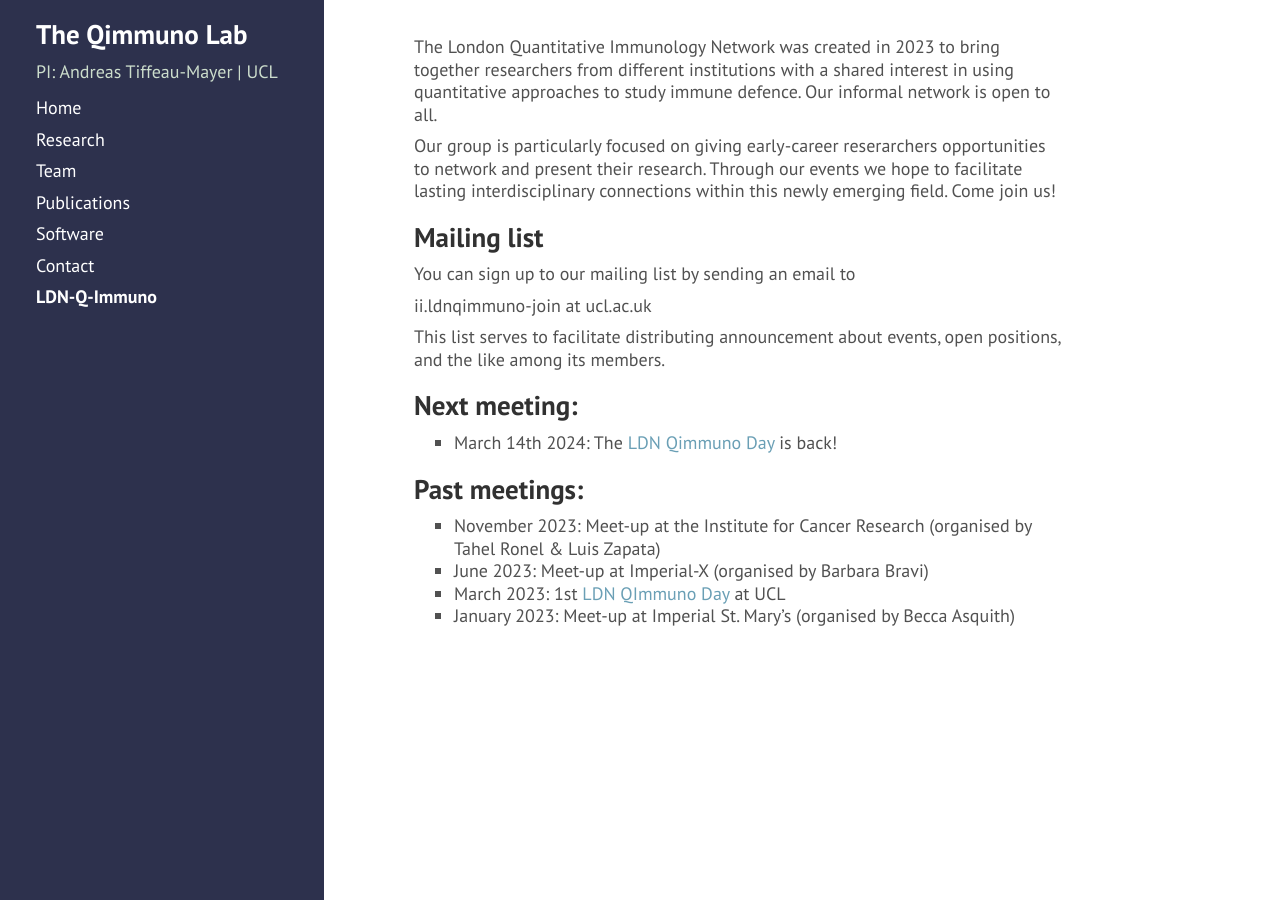
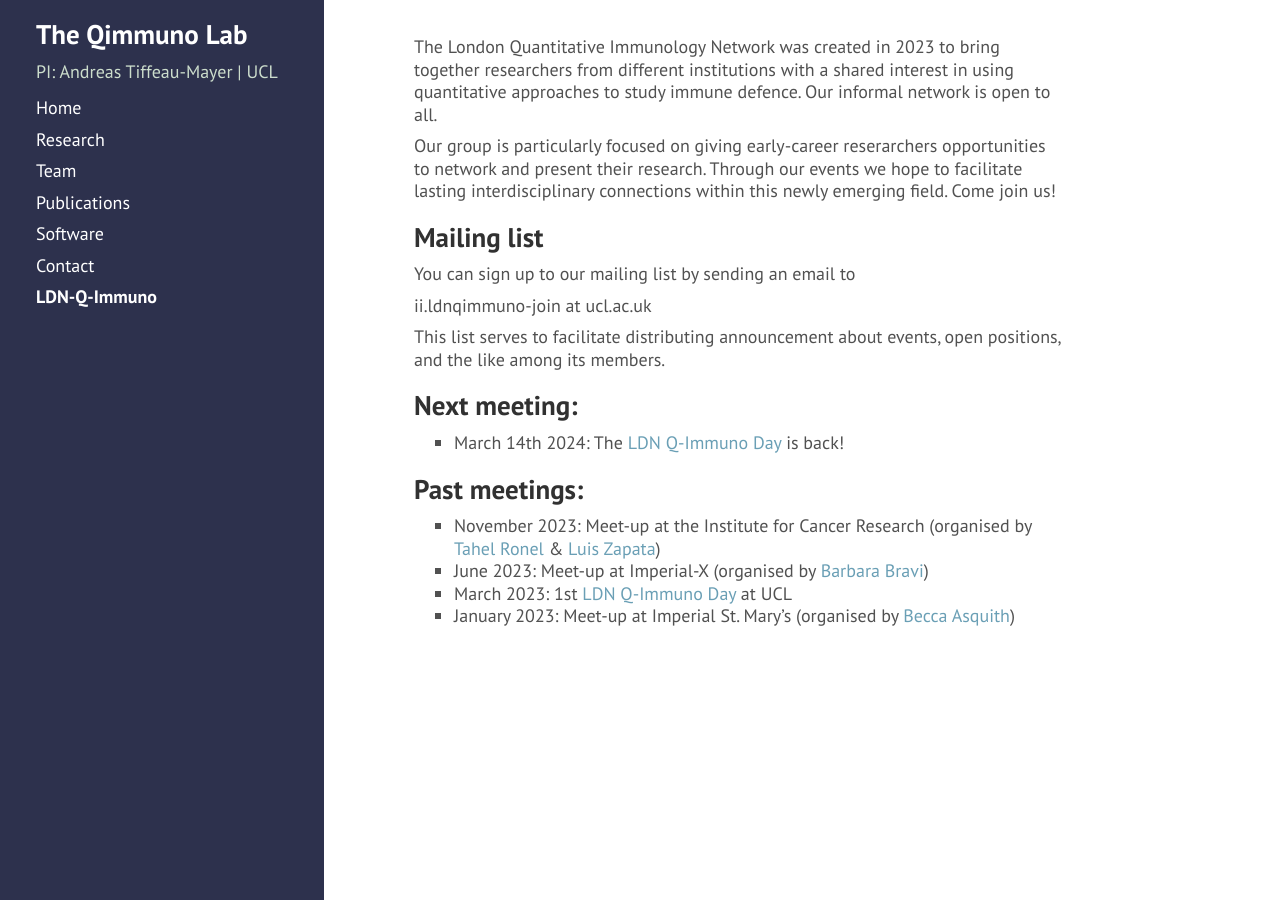
Before and after one commit to andim/andim.github.io, a Jekyll site: the page built from ldnqimmuno.md, in a window 1280 px wide. Built offline with Jekyll 4.4.1, drawn with Linux system fonts in a browser that asks for light colours; nearby versions of some CDN libraries; a style sheet for code colours, icons or effects is not loaded.

Commit message:
reference ldn qimmuno network

```diff
--- a/ldnqimmuno.md
+++ b/ldnqimmuno.md
@@ -17,10 +17,10 @@ This list serves to facilitate distributing announcement about events, open posi
 
 
 ## Next meeting:
-- March 14th 2024: The [LDN Qimmuno Day](https://qimmuno.com/ldnday/) is back!
+- March 14th 2024: The [LDN Q-Immuno Day](https://qimmuno.com/ldnday/) is back!
 
 ## Past meetings:
-- November 2023: Meet-up at the Institute for Cancer Research (organised by Tahel Ronel & Luis Zapata)
-- June 2023: Meet-up at Imperial-X (organised by Barbara Bravi)
-- March 2023: 1st [LDN QImmuno Day](https://qimmuno.com/ldnday2023/) at UCL
-- January 2023: Meet-up at Imperial St. Mary's (organised by Becca Asquith)
+- November 2023: Meet-up at the Institute for Cancer Research (organised by [Tahel Ronel](https://scholar.google.com/citations?user=GxSxgP0AAAAJ) & [Luis Zapata](https://www.icr.ac.uk/our-research/researchers-and-teams/dr-luis-zapata-ortiz))
+- June 2023: Meet-up at Imperial-X (organised by [Barbara Bravi](https://www.imperial.ac.uk/people/b.bravi21))
+- March 2023: 1st [LDN Q-Immuno Day](https://qimmuno.com/ldnday2023/) at UCL
+- January 2023: Meet-up at Imperial St. Mary's (organised by [Becca Asquith](https://www.imperial.ac.uk/people/b.asquith))
```
Also changed, not shown: index.md (+2 -2 lines), ldnday.md (+4 -2 lines).
